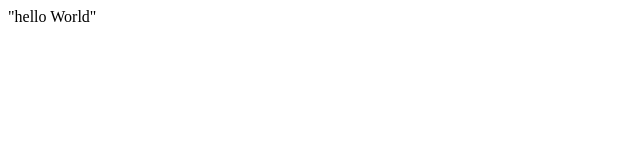
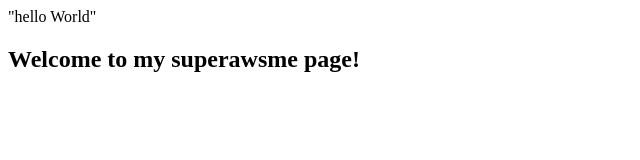
Before and after one commit to sasukepatel/sasukepatel.github.io, a plain HTML site: page index.html in a window 1280 px wide. Shown: the whole page, without its empty margins (0-640 px from the left). Drawn offline with Linux system fonts and the light colour scheme.

Commit message:
Update index.html

```diff
--- a/index.html
+++ b/index.html
@@ -1 +1,2 @@
 "hello World"
+<h2> Welcome to my superawsme page!</h2>
```
